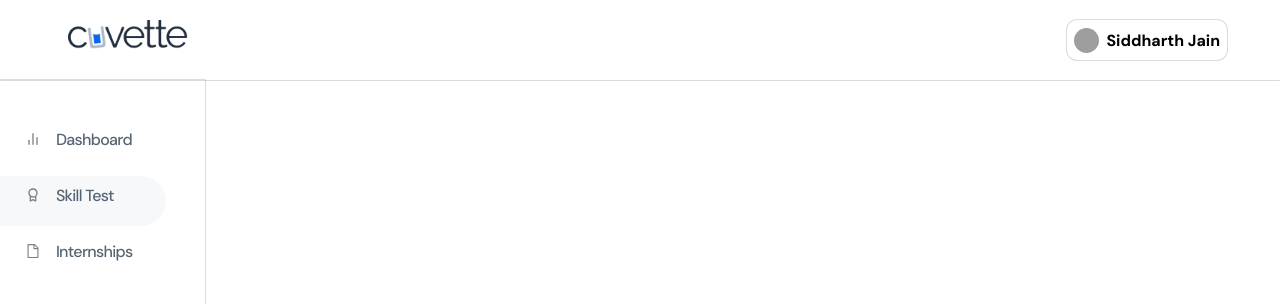
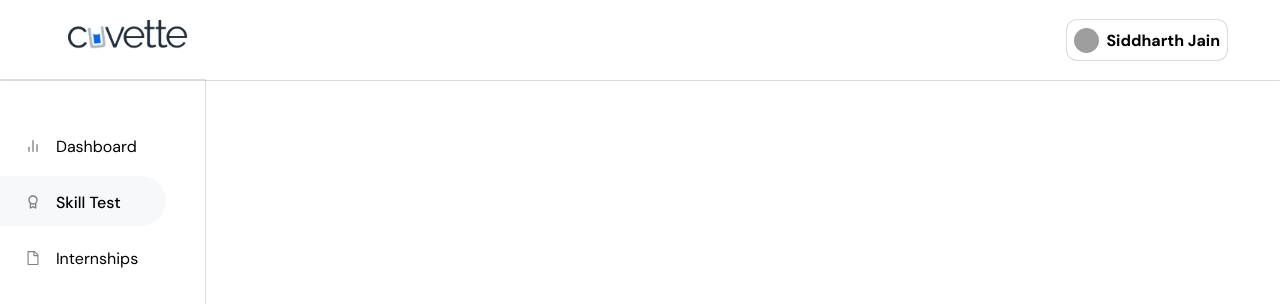
Before and after one commit to raobaba/Cuvette-Skill-Analytics-Dashboard-Development, a React (Create React App) app: page / in a window 1280 px wide. Shown: the top 304 px of the page. Built offline with nearby package versions, Linux system fonts and the light colour scheme; grey boxes are pictures that could not be loaded.

Commit message:
corrected router link

```diff
--- a/src/components/SkillTest/Sidebar.jsx
+++ b/src/components/SkillTest/Sidebar.jsx
@@ -15,30 +15,47 @@ function Sidebar() {
   return (
     <div className="sidebar-container">
       <div className="page-container">
-        <div className={`page ${activeSection === "dashboard" ? "active" : ""}`} onClick={() => handleSectionClick("dashboard")}>
+        <Link to="/">
+          <div
+            className={`page ${activeSection === "dashboard" ? "active" : ""}`}
+            onClick={() => handleSectionClick("dashboard")}
+          >
             <div>
               <span>
                 <FiBarChart2 />
               </span>
-            <Link to="/">Dashboard</Link>
+              <p>Dashboard</p>
             </div>
           </div>
-        <div className={`page ${activeSection === "skilltest" ? "active" : ""}`} onClick={() => handleSectionClick("skilltest")}>
+        </Link>
+        <Link to="/skilltest">
+          <div
+            className={`page ${activeSection === "skilltest" ? "active" : ""}`}
+            onClick={() => handleSectionClick("skilltest")}
+          >
             <div>
               <span>
                 <BiAward />
               </span>
-            <Link to="/skilltest">Skill Test</Link>
+              <p>Skill Test</p>
             </div>
           </div>
-        <div className={`page ${activeSection === "internships" ? "active" : ""}`} onClick={() => handleSectionClick("internships")}>
-          <div>
+        </Link>
+        <Link to="/internships">
+          <div
+            className={`page ${
+              activeSection === "internships" ? "active" : ""
+            }`}
+            onClick={() => handleSectionClick("internships")}
+          >
+            <div >
               <span>
                 <AiOutlineFile />
               </span>
-            <Link to="/internships">Internships</Link>
+              <p>Internships</p>
             </div>
           </div>
+        </Link>
       </div>
     </div>
   );
--- a/src/styles/SkillTest/Sidebar.css
+++ b/src/styles/SkillTest/Sidebar.css
@@ -13,19 +13,25 @@
     margin-top: 40px;
   }
 
+  .page-container a {
+     text-decoration: none;
+  }
+
   .page {
     width: 90%;
     height: 50px;
     margin-top: 6px;
     cursor: pointer;
     text-align: center;
+    color: black;
+    font-weight: 400;
   }
 
   /* Style for the active section */
   .page.active {
     background: rgba(247, 248, 250, 1);
     color: #000; /* Text color for the active section */
-    font-weight: 700;
+    font-weight: 500;
     border-top-right-radius: 25px;
     border-bottom-right-radius: 25px;
   }
@@ -34,7 +40,7 @@
   .page:hover {
     background: rgba(247, 248, 250, 1);
     color: #000; /* Text color on hover */
-    font-weight: 700;
+    font-weight: 500;
     border-top-right-radius: 25px;
     border-bottom-right-radius: 25px;
   }
@@ -48,24 +54,18 @@
     gap: 15px;
   }
 
-  .page a {
-    text-decoration: none;
-    color: #566474;
-    font-weight: 500;
-    margin-top: 9px;
-    letter-spacing: -0.7px;
-  }
-
   .page span {
-    margin-top: 11px;
+    margin-top: 18px;
     color: grey;
   }
 
+
   @media (max-width: 1068px) {
-    a {
+    p {
       display: none;
     }
     .page span {
-      font-size: 30px;
+      font-size: 25px;
+      margin-top: 10px;
     }
   }
```
Lines whose indentation alone changed are shown as unchanged.
